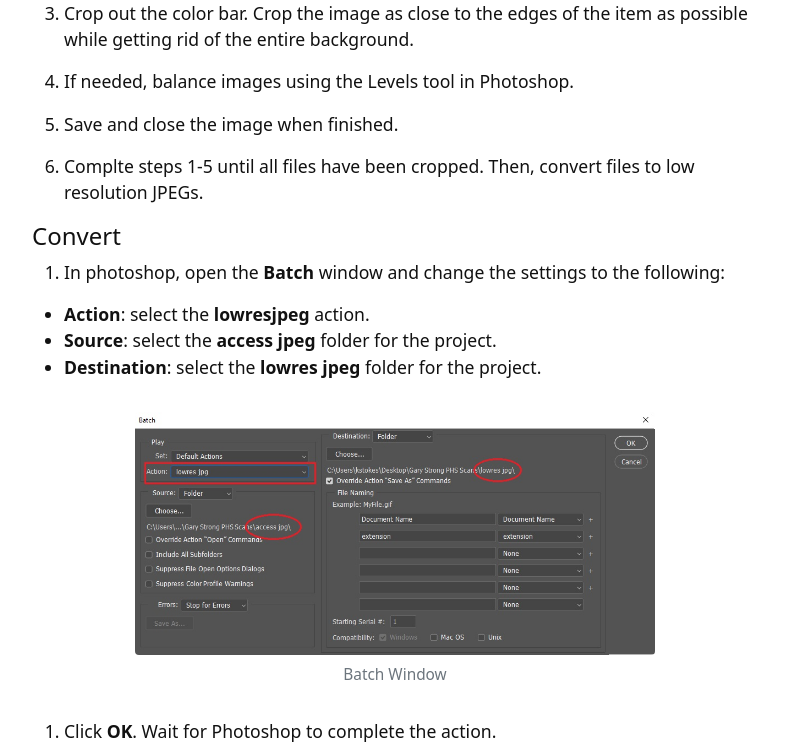
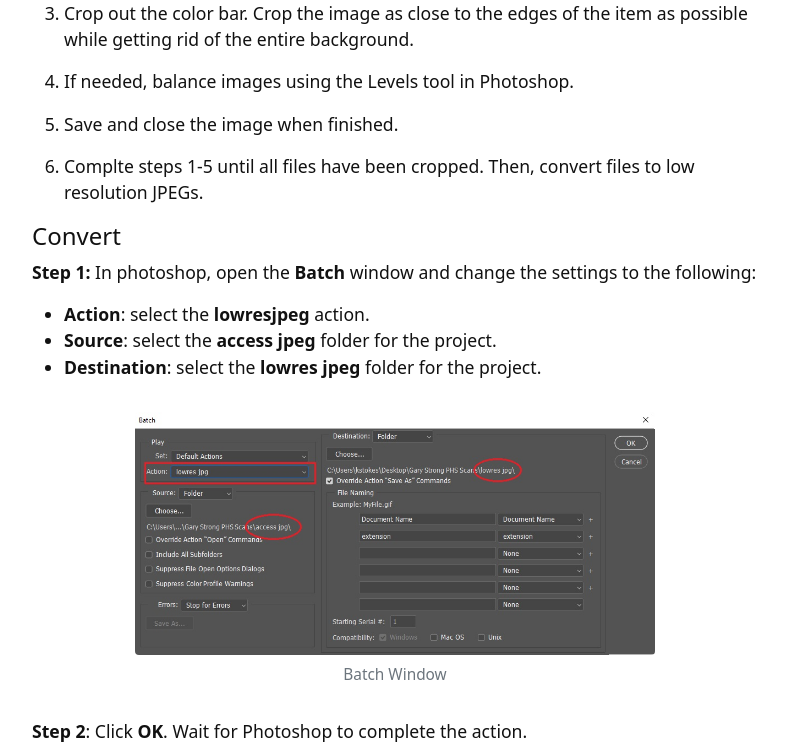
Before and after one commit to kitstokes/digi-proc, a Jekyll site: the page built from content/1-processing.md, in a window 1280 px wide and 900 px high, scrolled down 2129 px, cut to the strip 0-752 px from the top of the window. Shown: the whole strip, without its empty margins (245-1031 px from the left). Built offline with Jekyll 4.4.1, drawn with Linux system fonts in a browser that asks for light colours.

Commit message:
formatting

```diff
--- a/content/1-processing.md
+++ b/content/1-processing.md
@@ -65,7 +65,7 @@ There are two main steps to processing your image scans:
 
 #### Convert
 
-1. In photoshop, open the **Batch** window and change the settings to the following:
+**Step 1:** In photoshop, open the **Batch** window and change the settings to the following:
 
 - **Action**: select the **lowresjpeg** action.
 - **Source**: select the **access jpeg** folder for the project.
@@ -73,7 +73,7 @@ There are two main steps to processing your image scans:
 
 {% include figure.html img="processing_3.jpeg" alt="Batch Window" caption="Batch Window" width="75%" %}
 
-2. Click **OK**. Wait for Photoshop to complete the action.
+**Step 2**: Click **OK**. Wait for Photoshop to complete the action.
 
 3. Check that the files saved to the correct folder.
 
```
